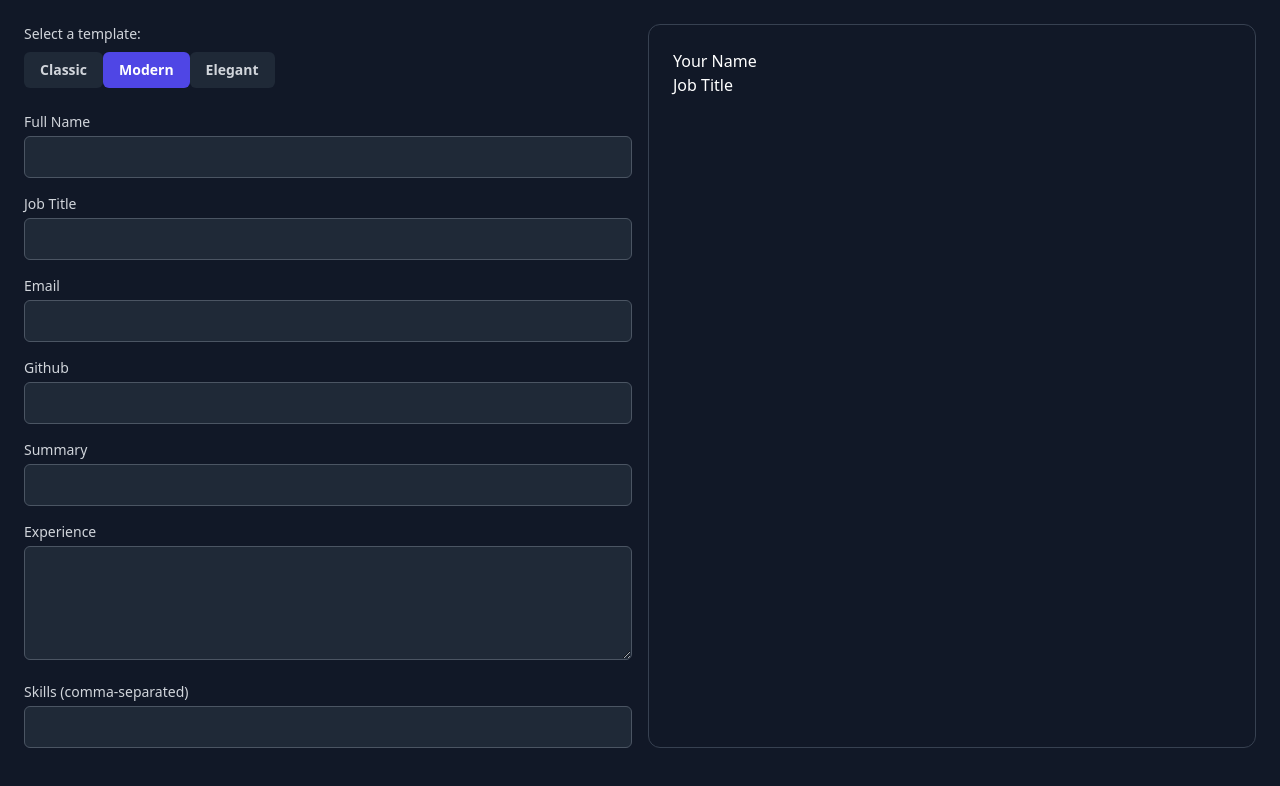
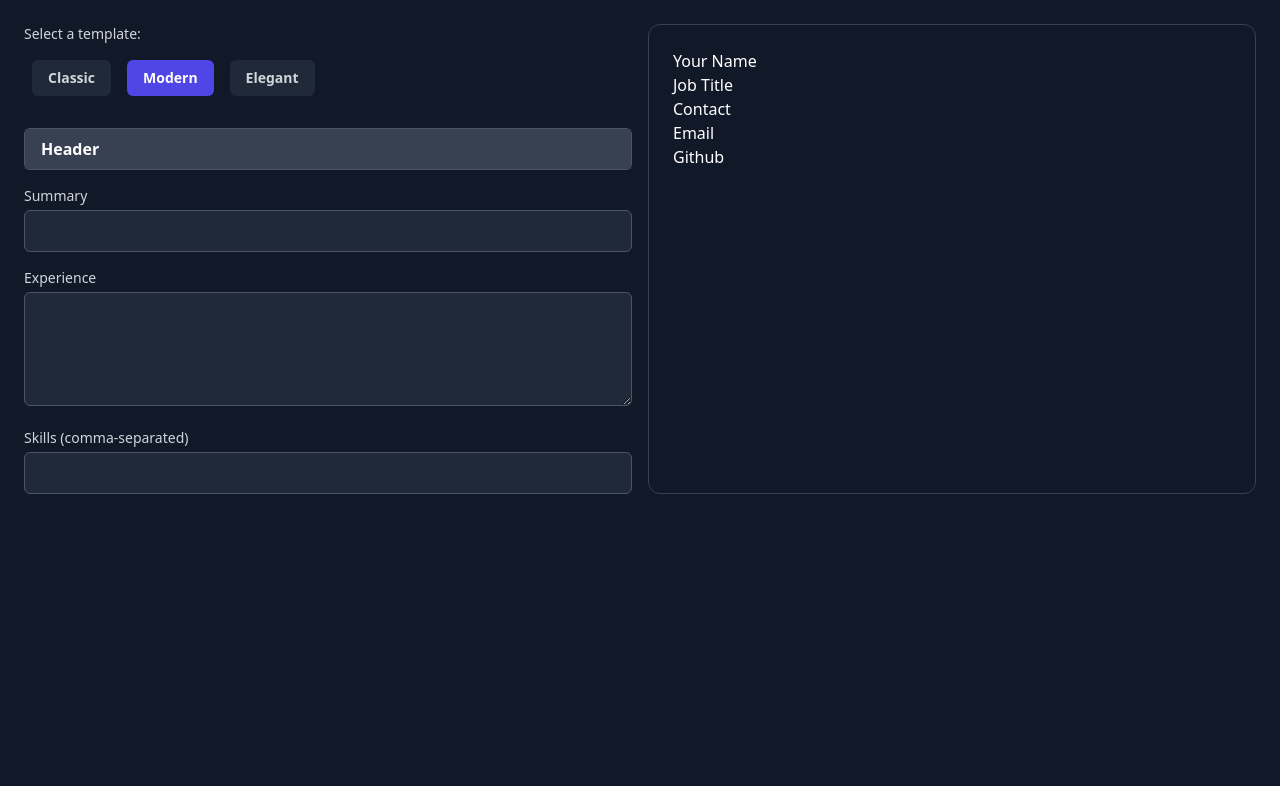
Before and after one commit to ChaseTeague1/AI-Resume-Builder, a React (Create React App) app in the folder resume-builder/: page / in a window 1280 px wide. Both pictures are taken after a click on the button "Modern". Shown: the top 786 px of the page. Built offline with nearby package versions, Linux system fonts and the light colour scheme.

Commit message:
changing the UI to a more accordion approach

```diff
--- a/resume-builder/src/components/Form.js
+++ b/resume-builder/src/components/Form.js
@@ -1,5 +1,23 @@
-import React from "react";
+import React, {useState} from "react";
 
+function Accordion({title, children}){
+    const [open, setOpen] = useState(false);
+
+    return (
+        <div className="border border-gray-600 rounded-md">
+            <button
+                onClick={(e) => {
+                    e.preventDefault()
+                    setOpen(!open)
+                }}
+                className="w-full text-left px-4 py-2 bg-gray-700 text-white font-semibold"
+            >{title}</button>
+            {
+                open && <div className="p-4 bg-gray-800">{children}</div>
+            }
+        </div>
+    )
+}
 
 function Form({resumeData, setResumeData}){
 
@@ -12,6 +30,7 @@ function Form({resumeData, setResumeData}){
 
     return (
         <form className="space-y-4">
+        <Accordion title="Header">
           <div>
             <label className="block text-sm font-medium text-gray-300 mb-1">
               Full Name
@@ -55,7 +74,7 @@ function Form({resumeData, setResumeData}){
             <label
                 className="block text-sm font-medium text-gray-300 mb-1"
             >
-                Github
+                Github (github.com/)
             </label>
             <input
                 type="text"
@@ -65,6 +84,7 @@ function Form({resumeData, setResumeData}){
                 className="w-full px-3 py-2 rounded-md bg-gray-800 text-white border border-gray-600 focus:outline-none focus:ring-2 focus:ring-indigo-500"
             />
           </div>
+          </Accordion>
 
           <div>
             <label
--- a/resume-builder/src/components/TemplateSelector.js
+++ b/resume-builder/src/components/TemplateSelector.js
@@ -13,7 +13,7 @@ function TemplateSelector({selected, setSelected}){
                         <button
                             key={template}
                             onClick={() => setSelected(template)}
-                            className={`px-4 py-2 rounded-md text-sm font-semibold transition ${selected === template ? "bg-indigo-600 text-white" : "bg-gray-800 text-gray-300 hover:bg-gray-700"}`}
+                            className={`m-2 px-4 py-2 rounded-md text-sm font-semibold transition ${selected === template ? "bg-indigo-600 text-white" : "bg-gray-800 text-gray-300 hover:bg-gray-700"}`}
                         >
                             {template.charAt(0).toUpperCase() + template.slice(1)}
                         </button>
--- a/resume-builder/src/templates/ModernTemplate.js
+++ b/resume-builder/src/templates/ModernTemplate.js
@@ -2,7 +2,7 @@ import React from "react";
 
 
 function ModernTemplate({data}){
-    const {fullName, jobTitle, experience, skill} = data
+    const {fullName, jobTitle, experience, skill, email, github, summary} = data
 
     return (
         <div>
@@ -10,6 +10,17 @@ function ModernTemplate({data}){
                 <h1>{fullName || "Your Name"}</h1>
                 <h2>{jobTitle || "Job Title"}</h2>
             </div>
+            <div>
+                <h1>Contact</h1>
+                <p>{email || "Email"}</p>
+                <p>
+                    {github ? (
+                        <a>{`github.com/${github}`}</a>
+                    ) : (
+                        "Github"
+                    )}
+                </p>
+            </div>
         </div>
     )
 }
```
